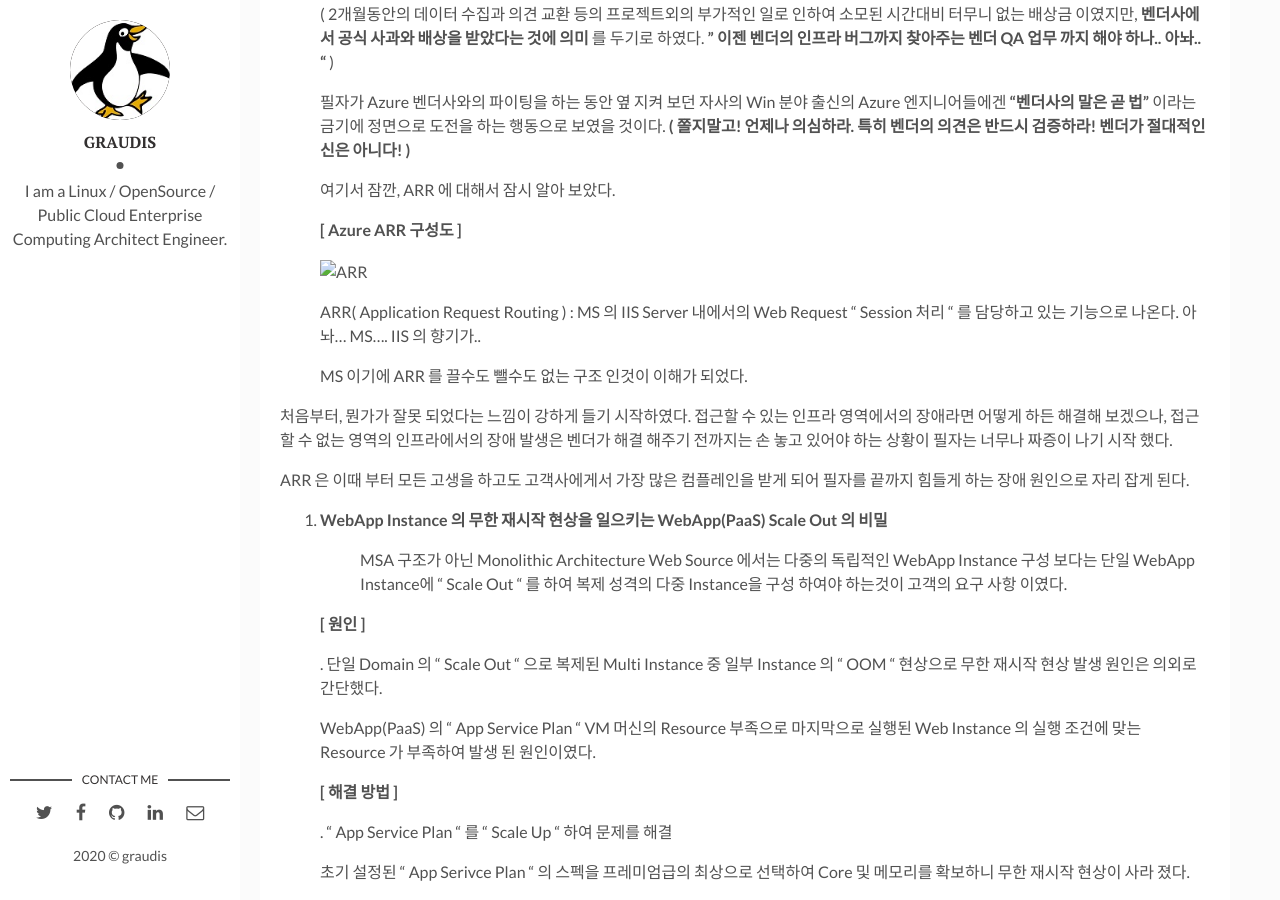
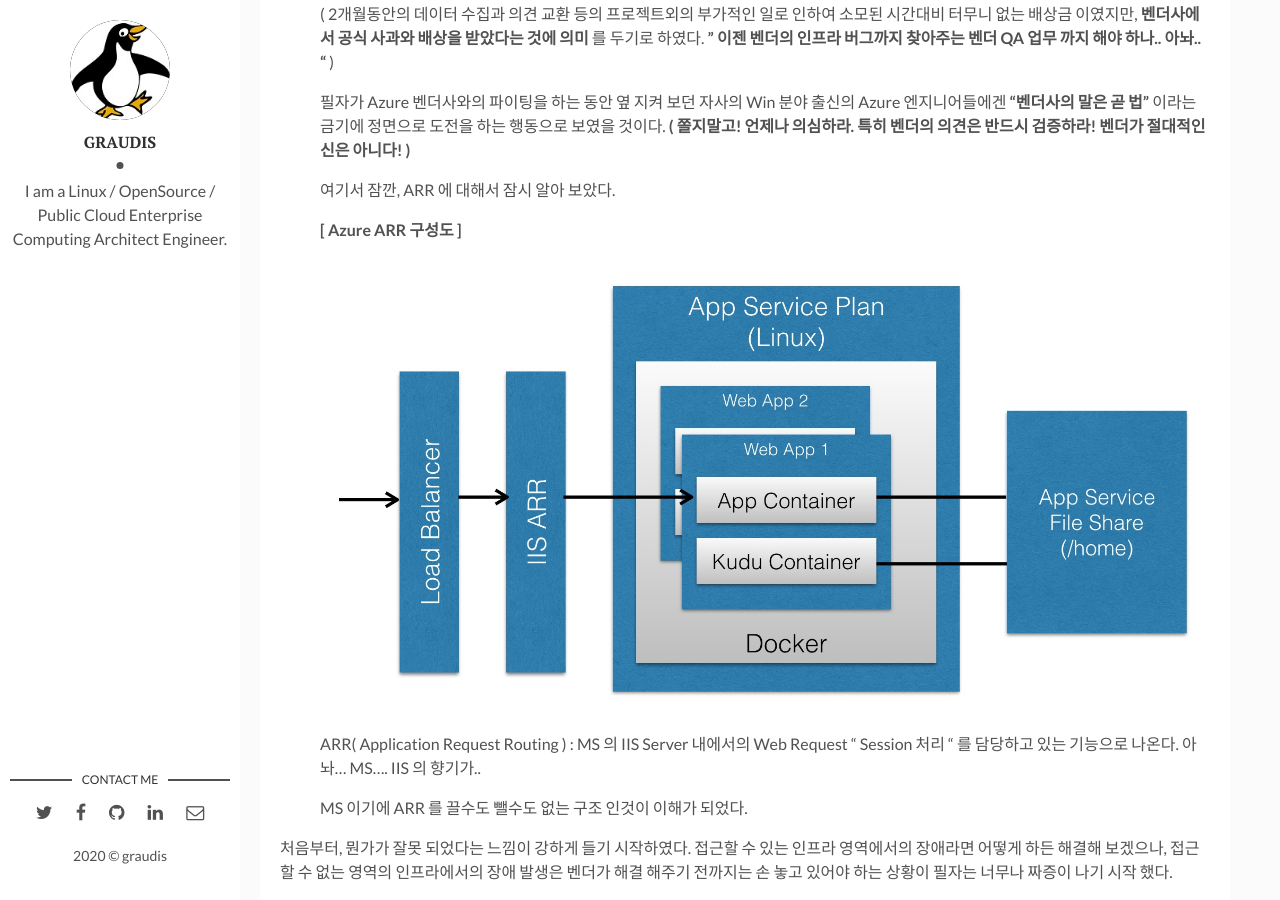
Before and after one commit to graudis/graudis.github.io, a Jekyll site: the page built from _posts/2020-09-21-azure-webapp-4.md, in a window 1280 px wide and 900 px high, scrolled down 2372 px. Built offline with Jekyll 4.4.1, drawn with Linux system fonts in a browser that asks for light colours.

Commit message:
Update 2020-09-21-azure-webapp-4.md

```diff
--- a/_posts/2020-09-21-azure-webapp-4.md
+++ b/_posts/2020-09-21-azure-webapp-4.md
@@ -130,7 +130,7 @@ tags: cloud azure MS
 
    **[ Azure ARR 구성도 ]**
 
-   ![ARR]({{site.baseurl}}/_image/ARR_architecture.jpg)
+   ![ARR](https://github.com/graudis/graudis.github.io/blob/master/_image/ARR_architecture.jpg)
 
    ARR( Application Request Routing ) : MS 의 IIS Server 내에서의 Web Request " Session 처리 " 를 담당하고 있는 기능으로 나온다. 아놔... MS.... IIS 의 향기가..
 
```
